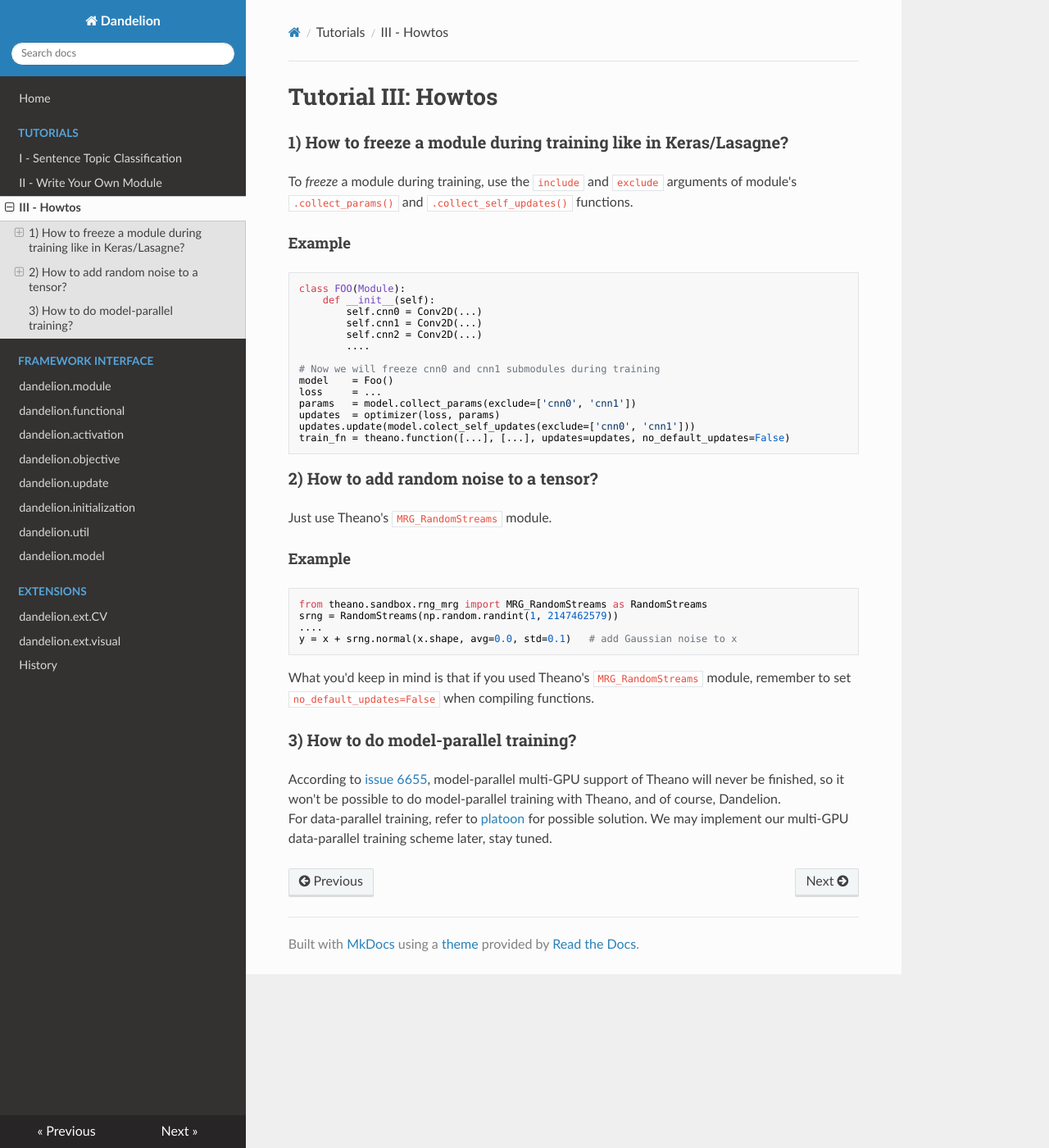
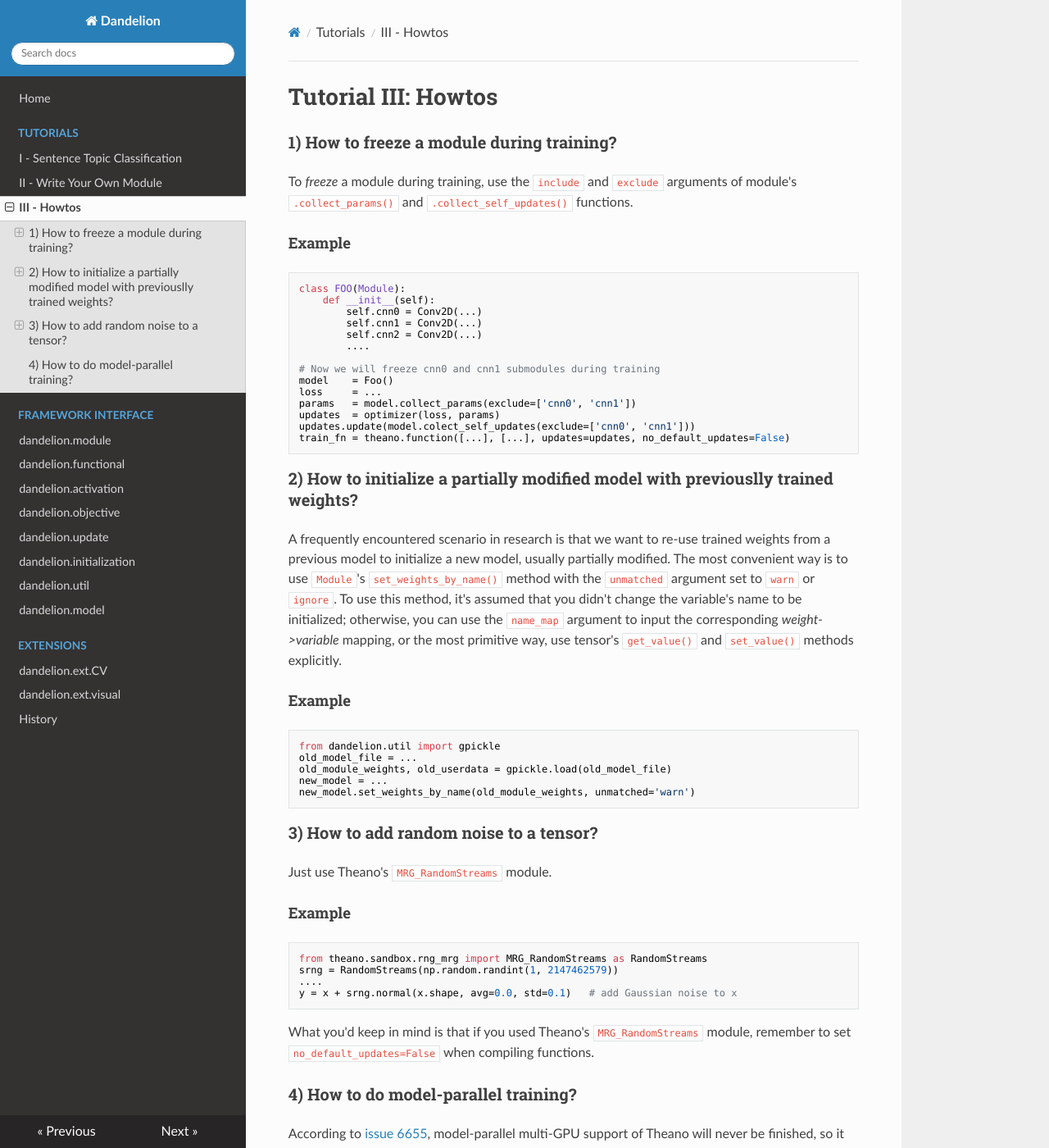
Before and after one commit to david-leon/Dandelion, an MkDocs documentation site: the page built from docs/howtos.md, in a window 1280 px wide and 1400 px high. Shown: the whole window at 82% size. Built offline with MkDocs 1.6.1, drawn with Linux system fonts in a browser that asks for light colours; nearby versions of some CDN libraries.

Commit message:
improve documentation

````diff
--- a/docs/howtos.md
+++ b/docs/howtos.md
@@ -1,6 +1,6 @@
 # Tutorial III: Howtos
 
-### 1) How to freeze a module during training like in Keras/Lasagne?
+### 1) How to freeze a module during training?
 To *freeze* a module during training, use the `include` and `exclude` arguments of module's `.collect_params()` and `.collect_self_updates()` functions.
 #### Example
 ```python
@@ -20,7 +20,18 @@ updates.update(model.colect_self_updates(exclude=['cnn0', 'cnn1']))
 train_fn = theano.function([...], [...], updates=updates, no_default_updates=False)
 ```
 
-### 2) How to add random noise to a tensor?
+### 2) How to initialize a partially modified model with previouslly trained weights?
+A frequently encountered scenario in research is that we want to re-use trained weights from a previous model to initialize a new model, usually partially modified. The most convenient way is to use `Module`'s `set_weights_by_name()` method with the `unmatched` argument set to `warn` or `ignore`. To use this method, it's assumed that you didn't change the variable's name to be initialized; otherwise, you can use the `name_map` argument to input the corresponding *weight->variable* mapping, or the most primitive way, use tensor's `get_value()` and `set_value()` methods explicitly.
+#### Example
+```python
+from dandelion.util import gpickle
+old_model_file = ...
+old_module_weights, old_userdata = gpickle.load(old_model_file)
+new_model = ...
+new_model.set_weights_by_name(old_module_weights, unmatched='warn')
+```
+
+### 3) How to add random noise to a tensor?
 Just use Theano's `MRG_RandomStreams` module.
 #### Example
 ```python
@@ -31,6 +42,6 @@ y = x + srng.normal(x.shape, avg=0.0, std=0.1)   # add Gaussian noise to x
 ```
 What you'd keep in mind is that if you used Theano's `MRG_RandomStreams` module, remember to set `no_default_updates=False` when compiling functions.
 
-### 3) How to do model-parallel training?
+### 4) How to do model-parallel training?
 According to [issue 6655](https://github.com/Theano/Theano/issues/6655), model-parallel multi-GPU support of Theano will never be finished, so it won't be possible to do model-parallel training with Theano, and of course, Dandelion.
 For data-parallel training, refer to [platoon](https://github.com/mila-udem/platoon) for possible solution. We may implement our multi-GPU data-parallel training scheme later, stay tuned.
````
